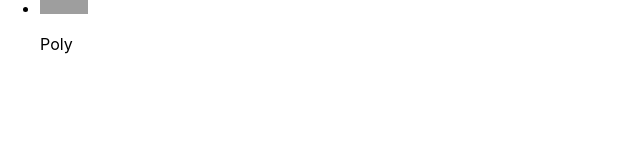
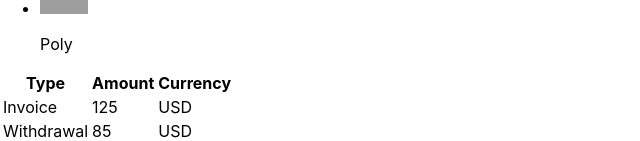
Before and after one commit to SergiusNahnoinyi/goit-react-hw-01-components, a React (Create React App) app: page / in a window 1280 px wide. Shown: the part 1063-1204 px from the top of the page, without its empty margins (0-640 px from the left). Before the commit the page ends 1133 px from the top, so only its background shows below. Built offline with nearby package versions, Linux system fonts and the light colour scheme; grey boxes are pictures that could not be loaded.

Commit message:
Добавляет компонент TransactionHistory и импортирует его в App

```diff
--- a/src/App.js
+++ b/src/App.js
@@ -1,9 +1,12 @@
 import Profile from './components/Profile';
 import Statistics from './components/Statistics';
 import FriendList from './components/FriendList';
+import TransactionHistory from './components/TransactionHistory';
+
 import user from './data/user.json';
 import data from './data/data.json';
 import friends from './data/friends.json';
+import transactions from './data/transactions.json';
 
 export default function App() {
   return (
@@ -17,6 +20,7 @@ export default function App() {
       />
       <Statistics title="Upload stats" stats={data} />
       <FriendList friends={friends} />
+      <TransactionHistory items={transactions} />
     </div>
   );
 }
--- /dev/null
+++ b/src/components/TransactionHistory.js
@@ -0,0 +1,26 @@
+export default function TransactionHistory({ items }) {
+  return (
+    <table className="transaction-history">
+      <thead>
+        <tr>
+          <th>Type</th>
+          <th>Amount</th>
+          <th>Currency</th>
+        </tr>
+      </thead>
+
+      <tbody>
+        <tr>
+          <td>Invoice</td>
+          <td>125</td>
+          <td>USD</td>
+        </tr>
+        <tr>
+          <td>Withdrawal</td>
+          <td>85</td>
+          <td>USD</td>
+        </tr>
+      </tbody>
+    </table>
+  );
+}
```
